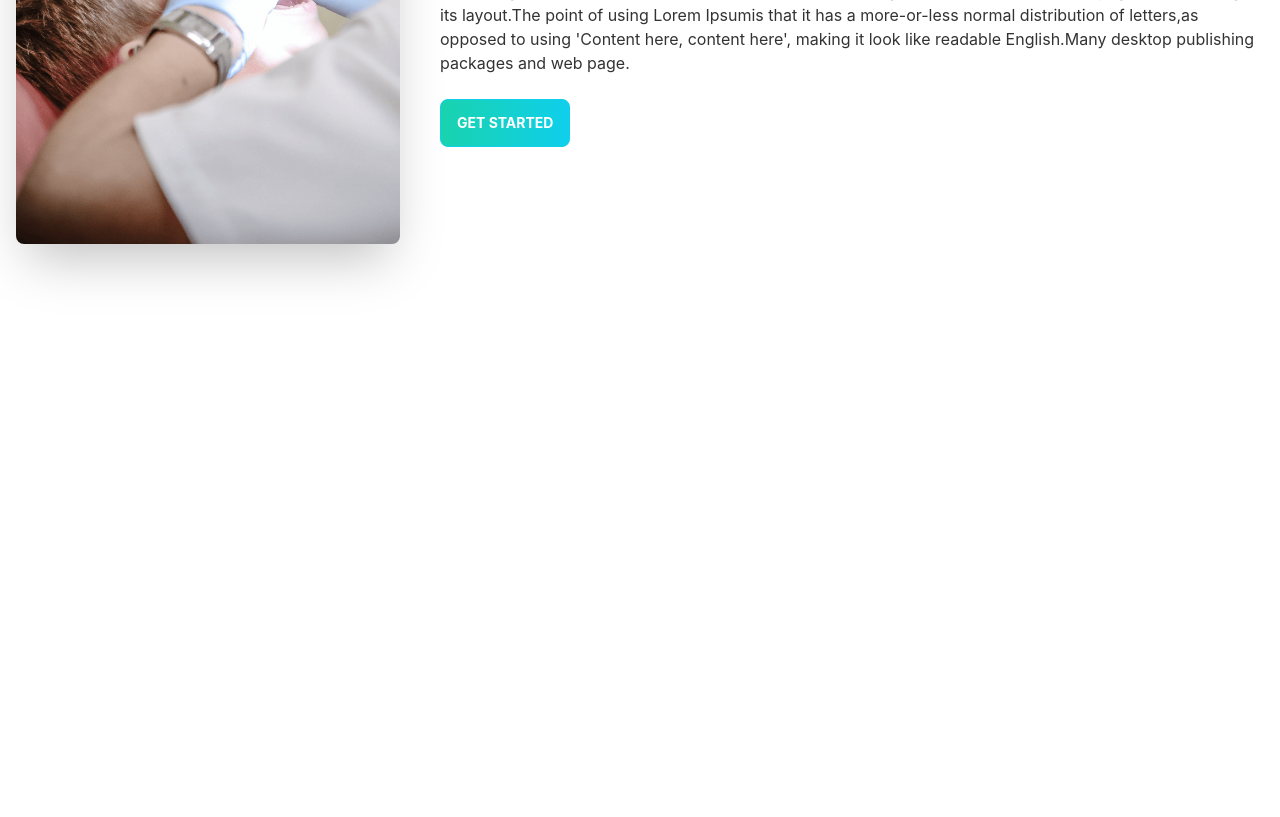
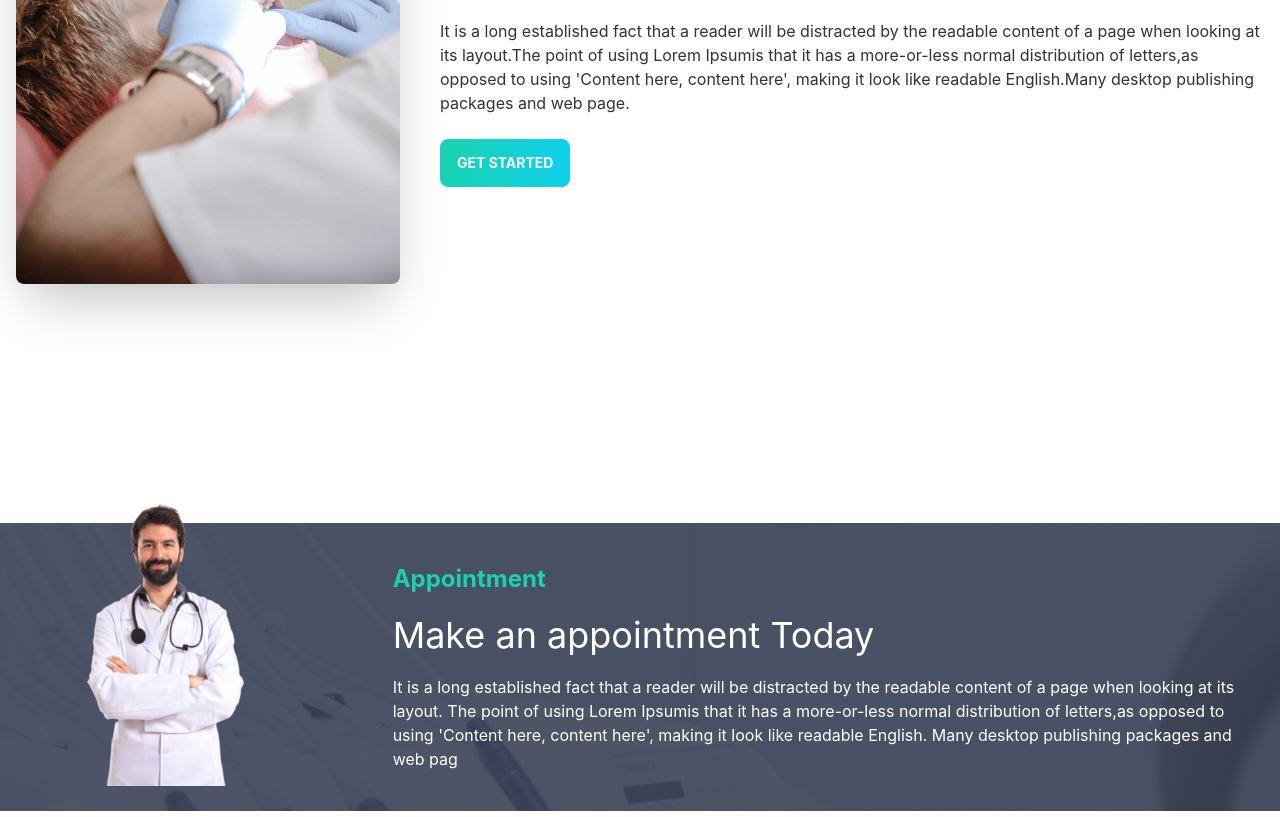
Before and after one commit to Zahid-BM/doctors-portal-client, a React (Create React App) app: page / in a window 1280 px wide. Shown: the part 1980-2797 px from the top of the page. Before the commit the page ends 2383 px from the top, so only its background shows below. Built offline with nearby package versions, Linux system fonts and the light colour scheme.

Commit message:
Alhamdulillah home appointment banner and button component making done

```diff
--- a/src/pages/Home/Banner.js
+++ b/src/pages/Home/Banner.js
@@ -1,5 +1,6 @@
 import React from 'react';
 import chair from '../../assets/images/chair.png'
+import PrimaryButton from '../shared/PrimaryButton';
 
 const Banner = () => {
     return (
@@ -10,7 +11,7 @@
                     <div>
                         <h1 className="text-5xl font-bold">Your New Smile Starts Here</h1>
                         <p className="py-6">Provident cupiditate voluptatem et in. Quaerat fugiat ut assumenda excepturi exercitationem quasi. In deleniti eaque aut repudiandae et a id nisi.</p>
-                        <button className="btn btn-primary uppercase font-bold text-white bg-gradient-to-r from-secondary to-primary">Get Started</button>
+                        <PrimaryButton>Get Started</PrimaryButton>
                     </div>
                 </div>
             </div>
--- a/src/pages/Home/ExceptionalBanner.js
+++ b/src/pages/Home/ExceptionalBanner.js
@@ -1,15 +1,16 @@
 import React from 'react';
 import Treatment from '../../assets/images/treatment.png'
+import PrimaryButton from '../shared/PrimaryButton';
 
 const ExceptionalBanner = () => {
     return (
-        <div class="hero min-h-screen ">
-            <div class="hero-content flex-col lg:flex-row gap-10">
-                <img src={Treatment} class="max-w-sm rounded-lg shadow-2xl" />
+        <div className="hero min-h-screen my-20">
+            <div className="hero-content flex-col lg:flex-row gap-10">
+                <img src={Treatment} className="max-w-sm rounded-lg shadow-2xl" />
                 <div>
-                    <h1 class="text-5xl font-bold">Exceptional Dental Care, on Your Terms</h1>
-                    <p class="py-6">It is a long established fact that a reader will be distracted by the readable content of a page when looking at its layout.The point of using Lorem Ipsumis that it has a more-or-less normal distribution of letters,as opposed to using 'Content here, content here', making it look like readable English.Many desktop publishing packages and web page.</p>
-                    <button class="btn btn-primary uppercase font-bold text-white bg-gradient-to-r from-secondary to-primary">Get Started</button>
+                    <h1 className="text-5xl font-bold">Exceptional Dental Care, on Your Terms</h1>
+                    <p className="py-6">It is a long established fact that a reader will be distracted by the readable content of a page when looking at its layout.The point of using Lorem Ipsumis that it has a more-or-less normal distribution of letters,as opposed to using 'Content here, content here', making it look like readable English.Many desktop publishing packages and web page.</p>
+                    <PrimaryButton>Get Started</PrimaryButton>
                 </div>
             </div>
         </div>
--- a/src/pages/Home/Home.js
+++ b/src/pages/Home/Home.js
@@ -1,6 +1,7 @@
 import React from 'react';
 import Banner from './Banner';
 import ExceptionalBanner from './ExceptionalBanner';
+import HomePageAppointmentBanner from './HomePageAppointmentBanner';
 import Info from './Info';
 import Services from './Services';
 
@@ -11,6 +12,7 @@
             <Info></Info>
             <Services></Services>
             <ExceptionalBanner></ExceptionalBanner>
+            <HomePageAppointmentBanner></HomePageAppointmentBanner>
         </div>
     );
 };
--- /dev/null
+++ b/src/pages/Home/HomePageAppointmentBanner.js
@@ -0,0 +1,20 @@
+import React from 'react';
+import appointment from '../../assets/images/appointment.png';
+import doctor from '../../assets/images/doctor.png';
+
+const HomePageAppointmentBanner = () => {
+    return (
+        <section style={{background:`url(${appointment})`}} className='lg:flex justify-center items-center gap-10 mb-20'>
+            <div>
+                <img className='mt-[-75px] hidden lg:block' src={doctor} alt="" />
+            </div>
+            <div className='p-10'>
+                <h1 className='font-bold text-secondary text-2xl'>Appointment</h1>
+                <h1 className='text-white text-4xl my-5'>Make an appointment Today</h1>
+                <p className='text-white'>It is a long established fact that a reader will be distracted by the readable content of a page when looking at its layout. The point of using Lorem Ipsumis that it has a more-or-less normal distribution of letters,as opposed to using 'Content here, content here', making it look like readable English. Many desktop publishing packages and web pag</p>
+            </div>
+        </section>
+    );
+};
+
+export default HomePageAppointmentBanner;
--- /dev/null
+++ b/src/pages/shared/PrimaryButton.js
@@ -0,0 +1,11 @@
+import React from 'react';
+
+const PrimaryButton = ({ children }) => {
+    return (
+        <div>
+            <button className="btn btn-primary uppercase font-bold text-white bg-gradient-to-r from-secondary to-primary">{children}</button>
+        </div>
+    );
+};
+
+export default PrimaryButton;
```
